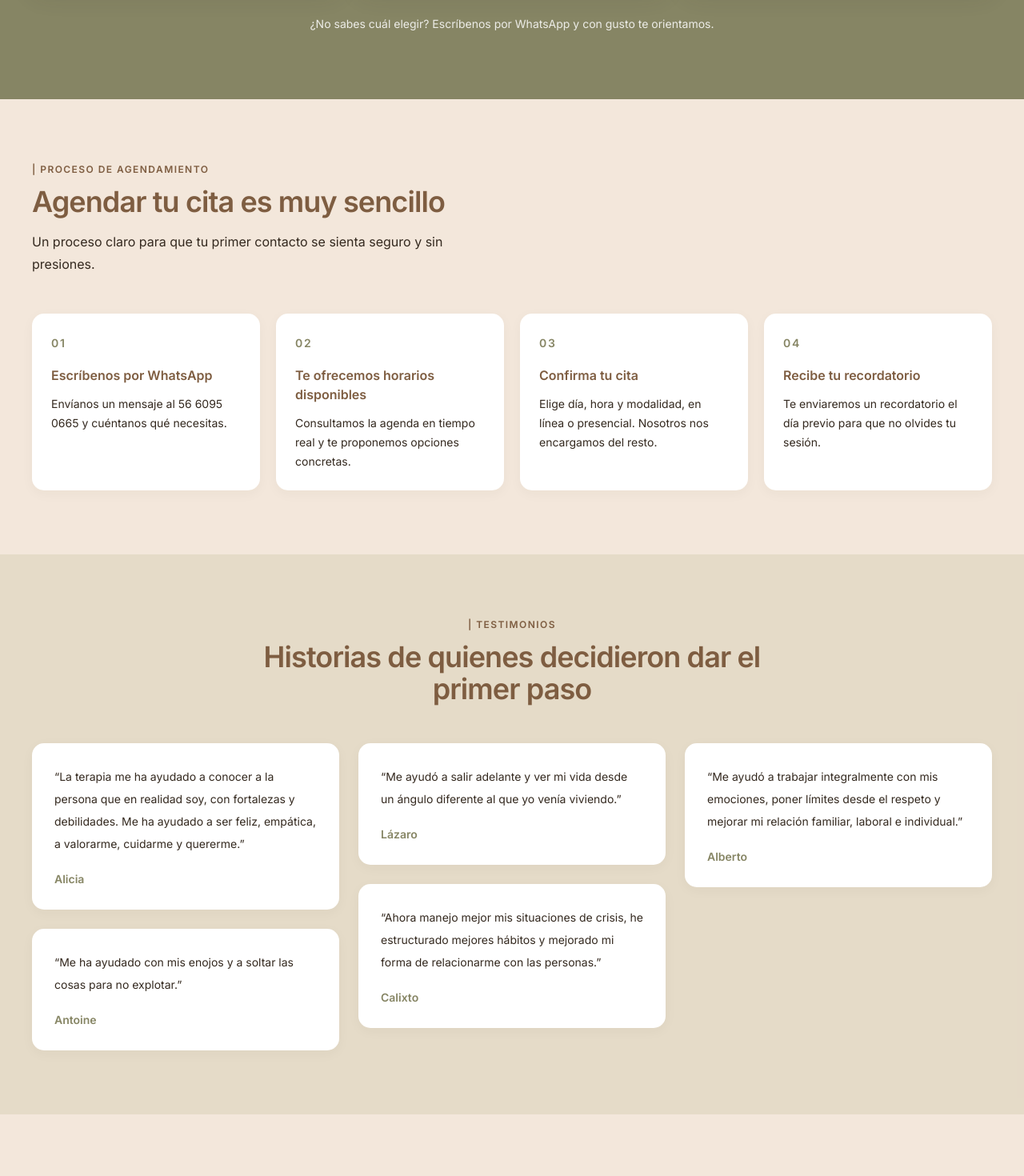
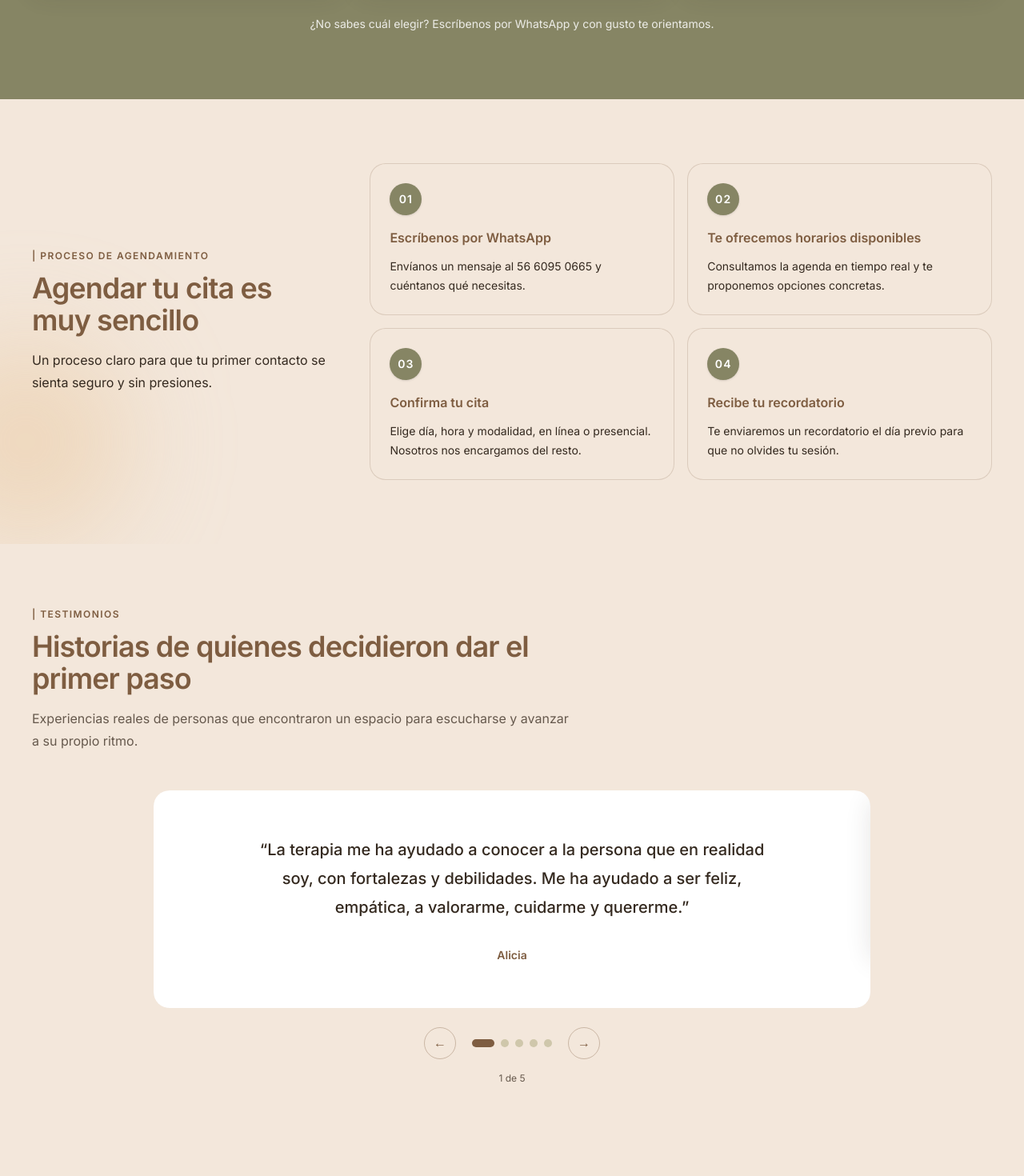
Before and after one commit to MauroMiranda0/saluddesdeelalma.org, a Next.js app in the folder frontend/: page / in a window 1280 px wide. Shown: the part 3200-4670 px from the top of the page at 80% size. Built offline with nearby package versions, Linux system fonts and the light colour scheme.

Commit message:
feat(landing): mejora carrusel y unifica fondos de proceso y testimonios

```diff
--- a/frontend/app/page.tsx
+++ b/frontend/app/page.tsx
@@ -1,6 +1,7 @@
 import { AdminAccessLink } from "../components/landing/admin-access-link";
 import { ConsultorioInfo } from "../components/landing/consultorio-info";
 import { Hero } from "../components/landing/hero";
+import { TestimonialsCarousel } from "../components/landing/testimonials-carousel";
 import { WhatsAppCta } from "../components/landing/whatsapp-cta";
 import { BrandLogo } from "../components/ui/brand-logo";
 
@@ -46,7 +47,7 @@ const bookingSteps = [
   ]
 ];
 
-const testimonials = [
+const testimonials: [string, string][] = [
   [
     "Alicia",
     "La terapia me ha ayudado a conocer a la persona que en realidad soy, con fortalezas y debilidades. Me ha ayudado a ser feliz, empática, a valorarme, cuidarme y quererme."
@@ -194,9 +195,13 @@ export default function HomePage() {
 
       <section
         id="proceso"
-        className="scroll-mt-20 bg-[#f3e7db] px-5 py-20 md:px-8"
+        className="relative isolate scroll-mt-20 overflow-hidden bg-[#f3e7db] px-5 py-20 md:px-8"
       >
-        <div className="mx-auto max-w-[1200px]">
+        <div
+          className="absolute -left-24 bottom-0 -z-10 h-64 w-64 rounded-full bg-[#e8c59a]/45 blur-3xl"
+          aria-hidden="true"
+        />
+        <div className="mx-auto grid max-w-[1200px] gap-12 lg:grid-cols-[minmax(0,.65fr)_minmax(0,1.35fr)] lg:items-center">
           <div className="max-w-xl">
             <p className="text-xs font-semibold tracking-[0.12em] text-[#7e5d41]">
               | PROCESO DE AGENDAMIENTO
@@ -209,19 +214,19 @@ export default function HomePage() {
               sin presiones.
             </p>
           </div>
-          <ol className="mt-12 grid gap-5 md:grid-cols-2 lg:grid-cols-4">
+          <ol className="grid gap-4 sm:grid-cols-2">
             {bookingSteps.map(([number, title, text]) => (
               <li
                 key={number}
-                className="rounded-[15px] bg-white p-6 shadow-[0_4px_16px_rgba(52,41,31,0.04)]"
+                className="relative overflow-hidden rounded-[20px] border border-[#7e5d41]/20 bg-[#f3e7db]/90 p-6"
               >
-                <span className="text-sm font-semibold tracking-[0.12em] text-[#868564]">
+                <span className="flex h-10 w-10 items-center justify-center rounded-full bg-[#868564] text-sm font-semibold tracking-[0.08em] text-white shadow-sm">
                   {number}
                 </span>
                 <h3 className="mt-4 text-base font-semibold text-[#7e5d41]">
                   {title}
                 </h3>
-                <p className="mt-3 text-sm leading-6 text-[--muted]">{text}</p>
+                <p className="mt-3 text-sm leading-6 text-[#34291f]">{text}</p>
               </li>
             ))}
           </ol>
@@ -230,32 +235,22 @@ export default function HomePage() {
 
       <section
         id="testimonios"
-        className="scroll-mt-20 bg-[#cfc7ab]/40 px-5 py-20 md:px-8"
+        className="scroll-mt-20 bg-[#f3e7db] px-5 py-20 md:px-8"
       >
         <div className="mx-auto max-w-[1200px]">
-          <div className="mx-auto max-w-2xl text-center">
+          <div className="max-w-2xl">
             <p className="text-xs font-semibold tracking-[0.12em] text-[#7e5d41]">
               | TESTIMONIOS
             </p>
             <h2 className="mt-3 text-3xl font-semibold tracking-tight text-[#7e5d41] md:text-4xl">
               Historias de quienes decidieron dar el primer paso
             </h2>
+            <p className="mt-4 leading-7 text-[#66594d]">
+              Experiencias reales de personas que encontraron un espacio para
+              escucharse y avanzar a su propio ritmo.
+            </p>
           </div>
-          <div className="mt-12 columns-1 gap-6 md:columns-2 lg:columns-3">
-            {testimonials.map(([name, quote]) => (
-              <figure
-                key={name}
-                className="mb-6 break-inside-avoid rounded-[15px] bg-white p-7 shadow-[0_4px_16px_rgba(52,41,31,0.04)]"
-              >
-                <blockquote className="text-sm leading-7 text-[--muted]">
-                  &ldquo;{quote}&rdquo;
-                </blockquote>
-                <figcaption className="mt-5 text-sm font-semibold text-[#868564]">
-                  {name}
-                </figcaption>
-              </figure>
-            ))}
-          </div>
+          <TestimonialsCarousel testimonials={testimonials} />
         </div>
       </section>
 
--- /dev/null
+++ b/frontend/components/landing/testimonials-carousel.tsx
@@ -0,0 +1,122 @@
+"use client";
+
+import { useLayoutEffect, useRef, useState } from "react";
+
+type TestimonialsCarouselProps = {
+  testimonials: readonly (readonly [string, string])[];
+};
+
+export const TestimonialsCarousel = ({
+  testimonials
+}: TestimonialsCarouselProps) => {
+  const [activeIndex, setActiveIndex] = useState(0);
+  const [slideHeight, setSlideHeight] = useState<number>();
+  const slideRefs = useRef<(HTMLElement | null)[]>([]);
+  const total = testimonials.length;
+
+  const showPrevious = () => {
+    setActiveIndex((current) => (current - 1 + total) % total);
+  };
+
+  const showNext = () => {
+    setActiveIndex((current) => (current + 1) % total);
+  };
+
+  useLayoutEffect(() => {
+    const activeSlide = slideRefs.current[activeIndex];
+
+    if (!activeSlide) {
+      return;
+    }
+
+    const updateHeight = () => {
+      setSlideHeight(activeSlide.getBoundingClientRect().height);
+    };
+
+    updateHeight();
+
+    if (typeof ResizeObserver === "undefined") {
+      return;
+    }
+
+    const resizeObserver = new ResizeObserver(updateHeight);
+    resizeObserver.observe(activeSlide);
+
+    return () => resizeObserver.disconnect();
+  }, [activeIndex]);
+
+  if (total === 0) {
+    return null;
+  }
+
+  return (
+    <div className="mx-auto mt-12 max-w-4xl">
+      <div
+        className="overflow-hidden rounded-[20px] transition-[height] duration-300 ease-out motion-reduce:transition-none"
+        style={{ height: slideHeight }}
+      >
+        <div
+          className="flex items-start transition-transform duration-500 ease-out motion-reduce:transition-none"
+          style={{ transform: `translateX(-${activeIndex * 100}%)` }}
+        >
+          {testimonials.map(([name, quote], index) => (
+            <figure
+              key={name}
+              ref={(element) => {
+                slideRefs.current[index] = element;
+              }}
+              className="w-full shrink-0 bg-white px-7 py-10 text-center shadow-[0_12px_30px_rgba(52,41,31,0.12)] sm:px-12 sm:py-14"
+            >
+              <blockquote className="mx-auto max-w-2xl text-lg font-medium leading-8 text-[#34291f] sm:text-xl sm:leading-9">
+                &ldquo;{quote}&rdquo;
+              </blockquote>
+              <figcaption className="mt-8 text-sm font-semibold text-[#7e5d41]">
+                {name}
+              </figcaption>
+            </figure>
+          ))}
+        </div>
+      </div>
+      <div className="mt-6 flex items-center justify-center gap-5">
+        <button
+          type="button"
+          onClick={showPrevious}
+          className="flex h-10 w-10 items-center justify-center rounded-full border border-[#7e5d41]/35 text-lg text-[#7e5d41] transition hover:bg-[#cfc7ab]/55"
+          aria-label="Ver testimonio anterior"
+        >
+          &larr;
+        </button>
+        <div
+          className="flex items-center gap-2"
+          aria-label="Selector de testimonios"
+        >
+          {testimonials.map(([name], index) => (
+            <button
+              key={name}
+              type="button"
+              onClick={() => setActiveIndex(index)}
+              className={`h-2.5 rounded-full transition-all ${
+                index === activeIndex
+                  ? "w-7 bg-[#7e5d41]"
+                  : "w-2.5 bg-[#cfc7ab] hover:bg-[#868564]"
+              }`}
+              aria-label={`Ver testimonio de ${name}`}
+              aria-current={index === activeIndex ? "true" : undefined}
+            />
+          ))}
+        </div>
+        <button
+          type="button"
+          onClick={showNext}
+          className="flex h-10 w-10 items-center justify-center rounded-full border border-[#7e5d41]/35 text-lg text-[#7e5d41] transition hover:bg-[#cfc7ab]/55"
+          aria-label="Ver siguiente testimonio"
+        >
+          &rarr;
+        </button>
+      </div>
+      <p className="mt-4 text-center text-xs text-[#66594d]">
+        {activeIndex + 1} de {total}
+      </p>
+    </div>
+  );
+};
```
